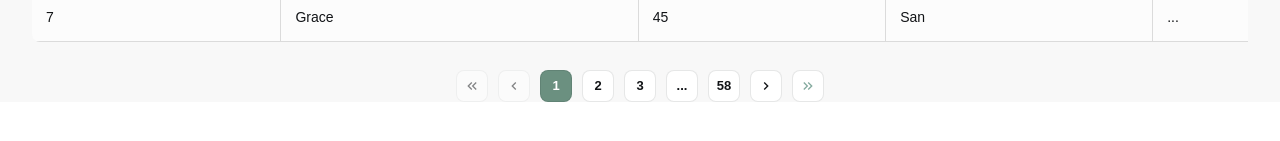
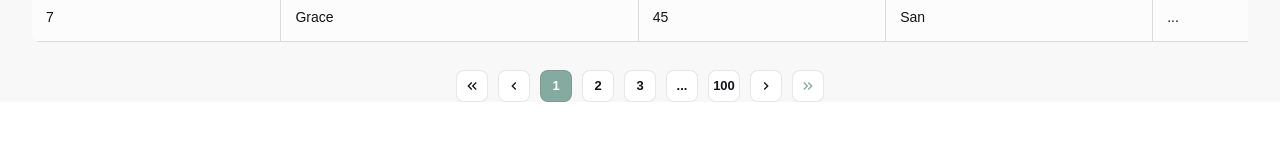
Before and after one commit to Alexandr-1973/VocabBuilder, a React (Vite) app: page /dictionary in a window 1280 px wide. Shown: the part 615-756 px from the top of the page. Built offline with nearby package versions, Linux system fonts and the light colour scheme.

Commit message:
redo-WordsPagination

```diff
--- a/package.json
+++ b/package.json
@@ -19,6 +19,7 @@
     "react-hook-form": "^7.53.0",
     "react-icons": "^5.3.0",
     "react-modal": "^3.16.1",
+    "react-paginate": "^8.2.0",
     "react-router-dom": "^6.27.0",
     "yup": "^1.4.0"
   },
--- a/src/components/WordsPagination/WordsPagination.jsx
+++ b/src/components/WordsPagination/WordsPagination.jsx
@@ -1,111 +1,61 @@
-import { useEffect, useState } from "react";
+import { useState } from "react";
+import ReactPaginate from "react-paginate";
 import css from "./WordsPagination.module.css";
-import { getPageNumbersPagination } from "../../utils/getPageNumbersPagination.js";
 import { MdOutlineKeyboardArrowLeft } from "react-icons/md";
 import { MdOutlineKeyboardArrowRight } from "react-icons/md";
 import { MdOutlineKeyboardDoubleArrowLeft } from "react-icons/md";
 import { MdOutlineKeyboardDoubleArrowRight } from "react-icons/md";
 
 const WordsPagination = () => {
-  const totalItems = 400; // Общее количество элементов
-  const itemsPerPage = 7; // Количество элементов на странице
+  const [currentPage, setCurrentPage] = useState(0); // Состояние текущей страницы
+  const pageCount = 100; // Общее количество страниц
 
-  const totalPages = Math.ceil(totalItems / itemsPerPage);
-  const [currentPage, setCurrentPage] = useState(1);
-  const [expandedRange, setExpandedRange] = useState(null); // Хранит состояние раскрытия для троеточий
-  const [windowWidth, setWindowWidth] = useState(window.innerWidth); // Инициализируем с текущей ширины окна
-
-  useEffect(() => {
-    const handleResize = () => {
-      setWindowWidth(window.innerWidth);
-    };
-    window.addEventListener("resize", handleResize);
-    return () => {
-      window.removeEventListener("resize", handleResize);
-    };
-  }, []);
-
-  const handlePageChange = (page) => {
-    setCurrentPage(page);
-    setExpandedRange(null); // Сбрасываем раскрытие при изменении текущей страницы
-  };
-
-  const getPageNumbers = () => {
-    return getPageNumbersPagination(
-      currentPage,
-      expandedRange,
-      totalPages,
-      windowWidth
-    );
+  // Обработчик изменения страницы
+  const handlePageChange = ({ selected }) => {
+    setCurrentPage(selected);
+    console.log("Выбрана страница:", selected + 1);
   };
 
   return (
-    <ul className={css.pagination}>
-      <li>
+    <div className={css.genDiv}>
       <button
-          onClick={() => handlePageChange(1)}
-          disabled={currentPage === 1}
+        className={css.paginationButton}
+        onClick={() => setCurrentPage(0)}
       >
         <MdOutlineKeyboardDoubleArrowLeft
           className={`${css.arrowIcon} ${
-              currentPage === totalPages ? css.colourIcon : ""
+            currentPage === pageCount - 1 ? css.colorIcon : ""
           }`}
         />
       </button>
-      </li>
-      <li>
+      <ReactPaginate
+        pageCount={pageCount} // Общее количество страниц
+        onPageChange={handlePageChange} // Обработчик события изменения страницы
+        containerClassName={css.paginationContainer} // Класс для контейнера
+        pageClassName={css.paginationButton} // Класс для каждой страницы
+        previousClassName={css.paginationButton} // Класс для кнопки "Назад"
+        nextClassName={css.paginationButton} // Класс для кнопки "Вперед"
+        activeClassName={css.activeButton} // Класс для активной страницы
+        disabledClassName="pagination-disabled" // Класс для отключенных кнопок
+        breakClassName={`${css.paginationButton} ${css.breakButton}`}
+        previousLabel={<MdOutlineKeyboardArrowLeft className={css.arrowIcon} />} // Иконка "Назад"
+        nextLabel={<MdOutlineKeyboardArrowRight className={css.arrowIcon} />} // Иконка "Вперед"
+        pageRangeDisplayed={3} // Количество видимых страниц
+        marginPagesDisplayed={1} // Количество страниц по краям
+        forcePage={currentPage} // Принудительное обновление текущей страницы
+        renderOnZeroPageCount={null}
+      />
       <button
-          onClick={() => currentPage > 1 && handlePageChange(currentPage - 1)}
-          disabled={currentPage === 1}
-        >
-          <MdOutlineKeyboardArrowLeft className={css.arrowIcon} />
-        </button>
-      </li>
-
-      {getPageNumbers().map((page, index) =>
-        page === "start" ? (
-          <li key={index}>
-            <button onClick={() => setExpandedRange("start")}>{"..."}</button>
-          </li>
-        ) : page === "end" ? (
-          <li key={index}>
-            <button onClick={() => setExpandedRange("end")}>{"..."}</button>
-          </li>
-        ) : (
-          <li key={index}>
-            <button
-              onClick={() => typeof page === "number" && handlePageChange(page)}
-              className={page === currentPage ? css.active : ""}
-            >
-              {page}
-            </button>
-          </li>
-        )
-      )}
-
-      <li>
-        <button
-          onClick={() =>
-            currentPage < totalPages && handlePageChange(currentPage + 1)
-          }
-          disabled={currentPage === totalPages}
-        >
-          <MdOutlineKeyboardArrowRight className={css.arrowIcon} />
-        </button>
-      </li>
-      <li>
-        <button
-          onClick={() => handlePageChange(totalPages)}
-          disabled={currentPage === totalPages}
+        className={css.paginationButton}
+        onClick={() => setCurrentPage(pageCount - 1)}
       >
         <MdOutlineKeyboardDoubleArrowRight
           className={`${css.arrowIcon} ${
-              currentPage === 1 ? css.colourIcon : ""
+            currentPage === 0 ? css.colorIcon : ""
           }`}
         />
       </button>
-      </li>
-    </ul>
+    </div>
   );
 };
 
--- a/src/components/WordsPagination/WordsPagination.module.css
+++ b/src/components/WordsPagination/WordsPagination.module.css
@@ -1,12 +1,14 @@
-.pagination {
+.genDiv {
   display: flex;
-  align-items: center;
-  justify-content: center;
-  flex-wrap: wrap;
   gap: 10px;
 }
 
-.pagination button {
+.paginationContainer {
+  display: flex;
+  gap: 10px;
+}
+
+.paginationButton {
   background-color: white;
   cursor: pointer;
   transition: background-color 0.3s;
@@ -21,30 +23,33 @@
   display: flex;
   justify-content: center;
   align-items: center;
+  padding: 0;
 }
 
-.pagination button:disabled {
-  opacity: 0.5;
-  cursor: default;
-  /* fill: #85aa9f; */
+.activeButton {
+  background: #85aa9f;
+
+  color: #fff;
 }
 
-.pagination button.active {
-  background-color: #6b9080;
-  color: white;
-  font-weight: bold;
-}
-
-.pagination button:hover:not(.active):not(:disabled) {
-  background-color: #f1f1f1;
+.paginationButton > * {
+  width: 100%;
+  height: 100%;
+  display: flex;
+  justify-content: center;
+  align-items: center;
 }
 
 .arrowIcon {
   width: 16px;
   height: 16px;
-  fill:#121417;
+  fill: #121417;
 }
 
-.colourIcon {
+.colorIcon {
   fill: #85aa9f;
 }
+
+.breakButton {
+  align-items: flex-end;
+}
--- a/src/utils/getPageNumbersPagination.js
+++ /dev/null
@@ -1,46 +0,0 @@
-export const getPageNumbersPagination = (
-  currentPage,
-  expandedRange,
-  totalPages,
-  windowWidth
-) => {
-  const pageNumbers = [];
-
-  const range = windowWidth <= 767 ? 1 : 2; // Количество страниц до и после текущей страницы в среднем состоянии
-
-  // Добавляем первую страницу
-  pageNumbers.push(1);
-
-  // Проверяем, нужно ли показывать троеточие перед текущим диапазоном
-  if (currentPage > range + 3 && expandedRange !== "start") {
-    pageNumbers.push("start");
-  } else {
-    // Добавляем страницы между первой и текущей позицией, если раскрыто
-    for (let i = 2; i < currentPage - range; i++) {
-      pageNumbers.push(i);
-    }
-  }
-
-  // Добавляем центральные страницы вокруг текущей страницы
-  const startPage = Math.max(2, currentPage - range);
-  const endPage = Math.min(totalPages - 1, currentPage + range);
-
-  for (let i = startPage; i <= endPage; i++) {
-    pageNumbers.push(i);
-  }
-
-  // Проверяем, нужно ли показывать троеточие после текущего диапазона
-  if (currentPage < totalPages - range - 2 && expandedRange !== "end") {
-    pageNumbers.push("end");
-  } else {
-    // Добавляем страницы между текущей позицией и последней страницей, если раскрыто
-    for (let i = currentPage + range + 1; i < totalPages; i++) {
-      pageNumbers.push(i);
-    }
-  }
-
-  // Добавляем последнюю страницу
-  pageNumbers.push(totalPages);
-
-  return pageNumbers;
-};
```
Also changed, not shown: 1 other file (tests, documents, lock files or other folders). Lines whose indentation alone changed are shown as unchanged.
